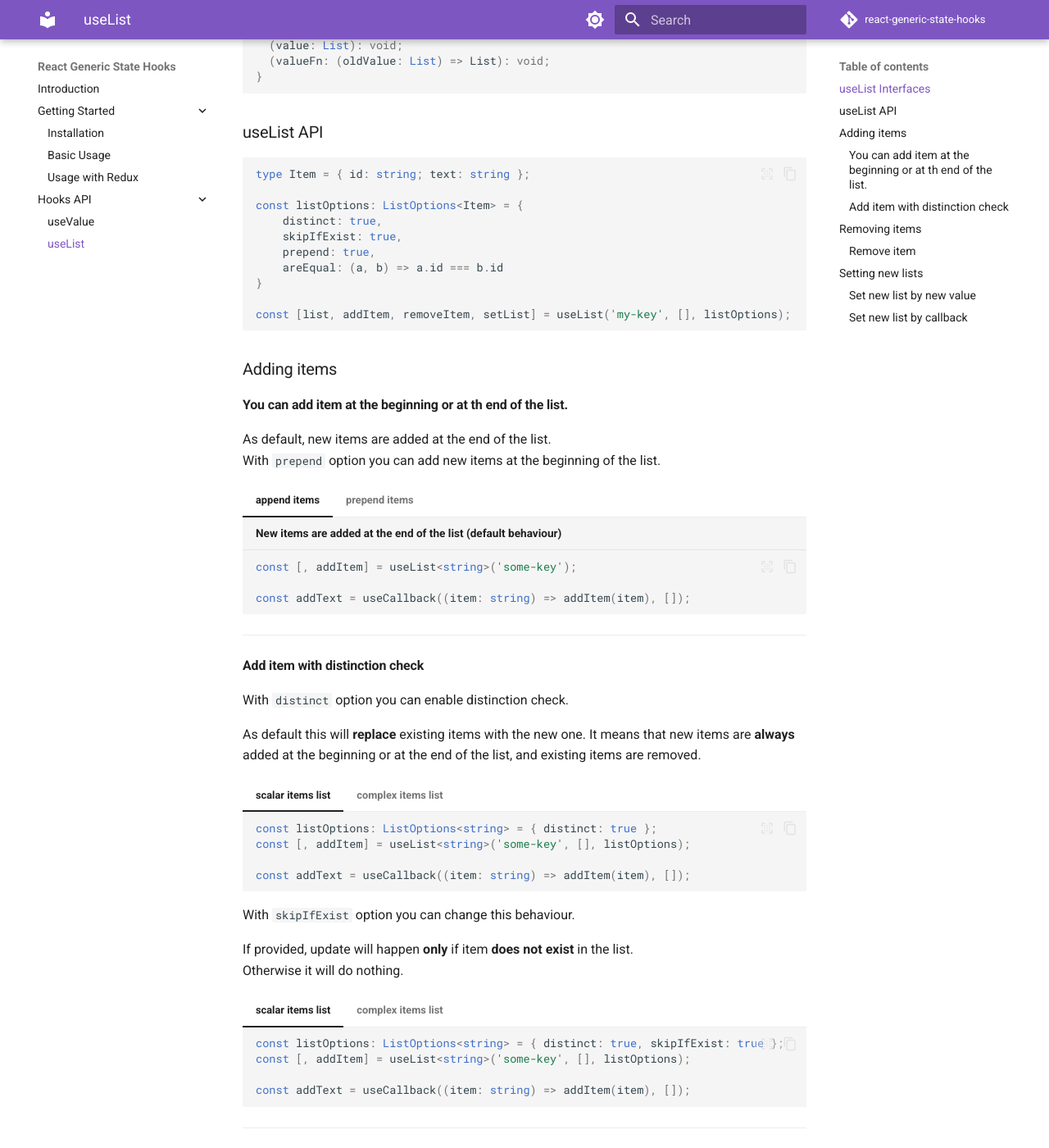
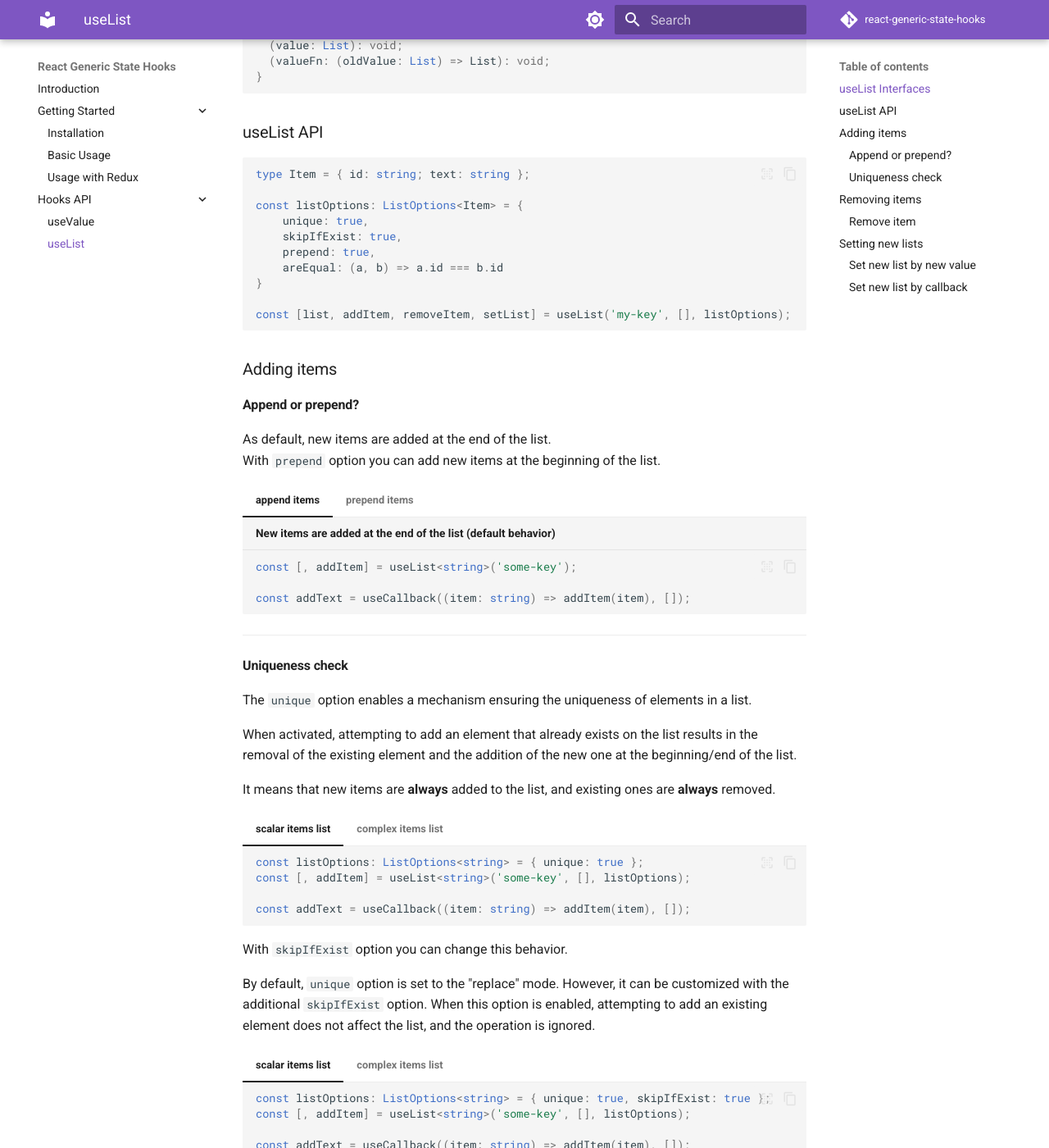
Before and after one commit to thommee/react-common-state-hooks, an MkDocs documentation site: the page built from docs/hooks-api/use-list.md, in a window 1280 px wide and 1400 px high, scrolled down 843 px. Shown: the whole window at 82% size. Built offline with MkDocs 1.6.1 and Material for MkDocs 9.7.7, drawn with Linux system fonts in a browser that asks for light colours; comment, search, counter and statistics services are not loaded; some of the changed text lies outside the part shown.

````diff
--- a/docs/hooks-api/use-list.md
+++ b/docs/hooks-api/use-list.md
@@ -4,16 +4,16 @@
 interface useList<ListItem> {
   (
       key: string,
-      initialValue: ListItem[] = [],
+      initialValue: ListItem[],
       defaultOptions?: ListOptions<ListItem>
   ): UseListApi<ListItem>
 }
 
 type ListOptions<ListItem> = {
     prepend?: boolean;
-    distinct?: boolean;
+    unique?: boolean;
     skipIfExist?: boolean;
-    areEqual?: EqualityFn<ListItem> = (a: ListItem, b: ListItem) => a === b;
+    areEqual?: EqualityFn<ListItem>;
 };
 
 interface EqualityFn<ListItem> {
@@ -26,10 +26,10 @@ type UseListApi<ListItem> = [
     list: ListItem[],
     addItem: (listItem: ListItem) => void,
     removeItem: (listItem: ListItem) => void,
-    setList: SetValueFn<ListItem[]>,
+    setList: SetValue<ListItem[]>,
 ];
 
-interface SetValueFn<List> {
+interface SetValue<List> {
   (value: List): void;
   (valueFn: (oldValue: List) => List): void;
 }
@@ -40,7 +40,7 @@ interface SetValueFn<List> {
 type Item = { id: string; text: string };
 
 const listOptions: ListOptions<Item> = {
-    distinct: true,
+    unique: true,
     skipIfExist: true,
     prepend: true,
     areEqual: (a, b) => a.id === b.id
@@ -51,13 +51,13 @@ const [list, addItem, removeItem, setList] = useList('my-key', [], listOptions);
 
 ### Adding items
 
-#### You can add item at the beginning or at th end of the list.
+#### Append or prepend?
 As default, new items are added at the end of the list.<br/>
 With `prepend` option you can add new items at the beginning of the list.
 
 
 === "append items"
-    ```typescript title="New items are added at the end of the list (default behaviour)"
+    ```typescript title="New items are added at the end of the list (default behavior)"
     const [, addItem] = useList<string>('some-key');
 
     const addText = useCallback((item: string) => addItem(item), []);
@@ -71,14 +71,16 @@ With `prepend` option you can add new items at the beginning of the list.
     ```
 
 ---
-#### Add item with distinction check
-With `distinct` option you can enable distinction check.
+#### Uniqueness check
+The `unique` option enables a mechanism ensuring the uniqueness of elements in a list.
 
-As default this will **replace** existing items with the new one. It means that new items are **always** added
-at the beginning or at the end of the list, and existing items are removed.
+When activated, attempting to add an element that already exists on the list results
+in the removal of the existing element and the addition of the new one at the beginning/end of the list.
+
+It means that new items are **always** added to the list, and existing ones are **always** removed.
 === "scalar items list"
     ```typescript
-    const listOptions: ListOptions<string> = { distinct: true };
+    const listOptions: ListOptions<string> = { unique: true };
     const [, addItem] = useList<string>('some-key', [], listOptions);
 
     const addText = useCallback((item: string) => addItem(item), []);
@@ -88,7 +90,7 @@ at the beginning or at the end of the list, and existing items are removed.
     type Item = { id: string; text: string; }
 
     const listOptions: ListOptions<Item> = {
-        distinct: true,
+        unique: true,
         areEqual: (a: Item, b: Item) => a.id === b.id
     };
 
@@ -96,14 +98,15 @@ at the beginning or at the end of the list, and existing items are removed.
 
     const addText = useCallback((item: Item) => addItem(item), []);
     ```
-With `skipIfExist` option you can change this behaviour.
+With `skipIfExist` option you can change this behavior.
 
-If provided, update will happen **only** if item **does not exist** in the list.<br/>
-Otherwise it will do nothing.
+By default, `unique` option is set to the "replace" mode. However, it can be customized with the
+additional `skipIfExist` option. When this option is enabled, attempting to add an existing
+element does not affect the list, and the operation is ignored.
 
 === "scalar items list"
     ```typescript
-    const listOptions: ListOptions<string> = { distinct: true, skipIfExist: true };
+    const listOptions: ListOptions<string> = { unique: true, skipIfExist: true };
     const [, addItem] = useList<string>('some-key', [], listOptions);
 
     const addText = useCallback((item: string) => addItem(item), []);
@@ -113,7 +116,7 @@ Otherwise it will do nothing.
     type Item = { id: string; text: string; }
 
     const listOptions: ListOptions<Item> = {
-        distinct: true,
+        unique: true,
         skipIfExist: true,
         areEqual: (a: Item, b: Item) => a.id === b.id
     };
````
Also changed, not shown: other parts of docs/hooks-api/use-list.md (+1 -1 lines), docs/hooks-api/use-value.md (+2 -2 lines), 2 other files.
